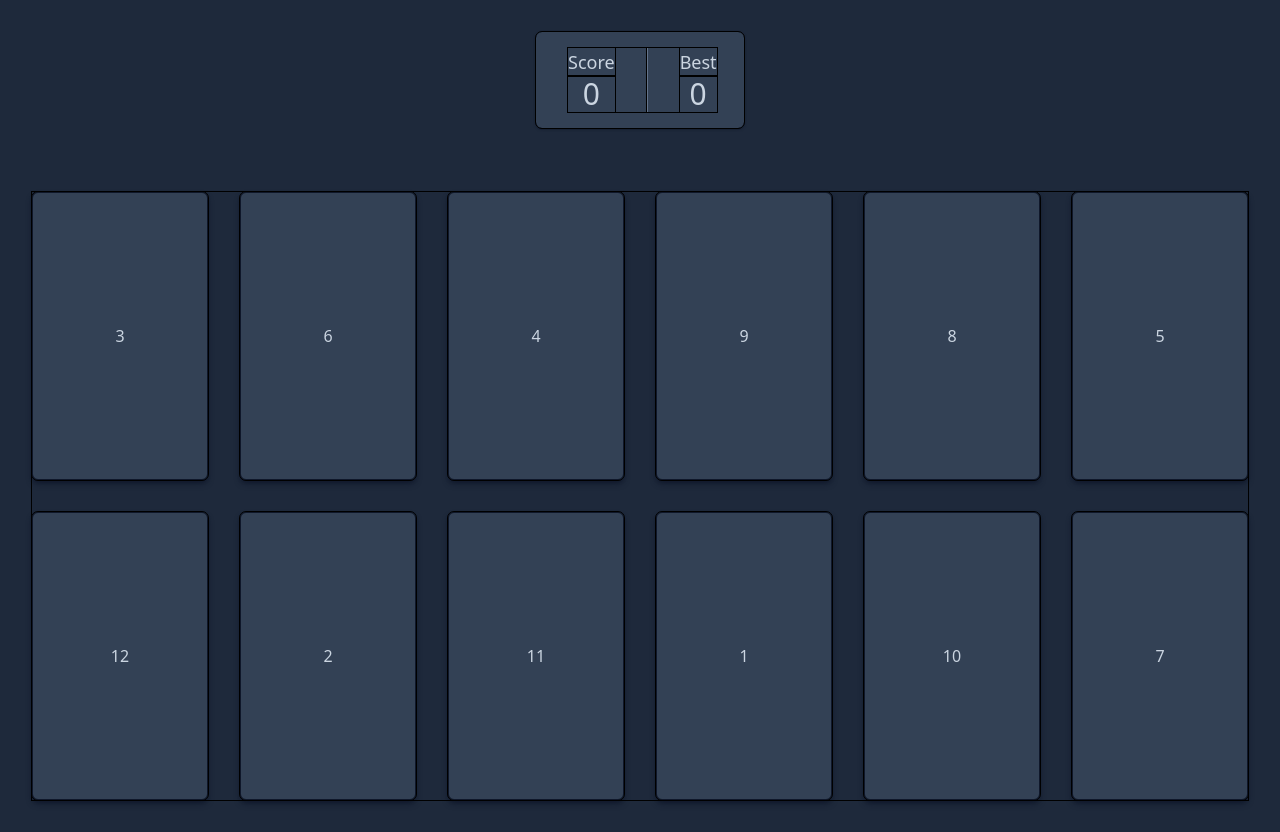
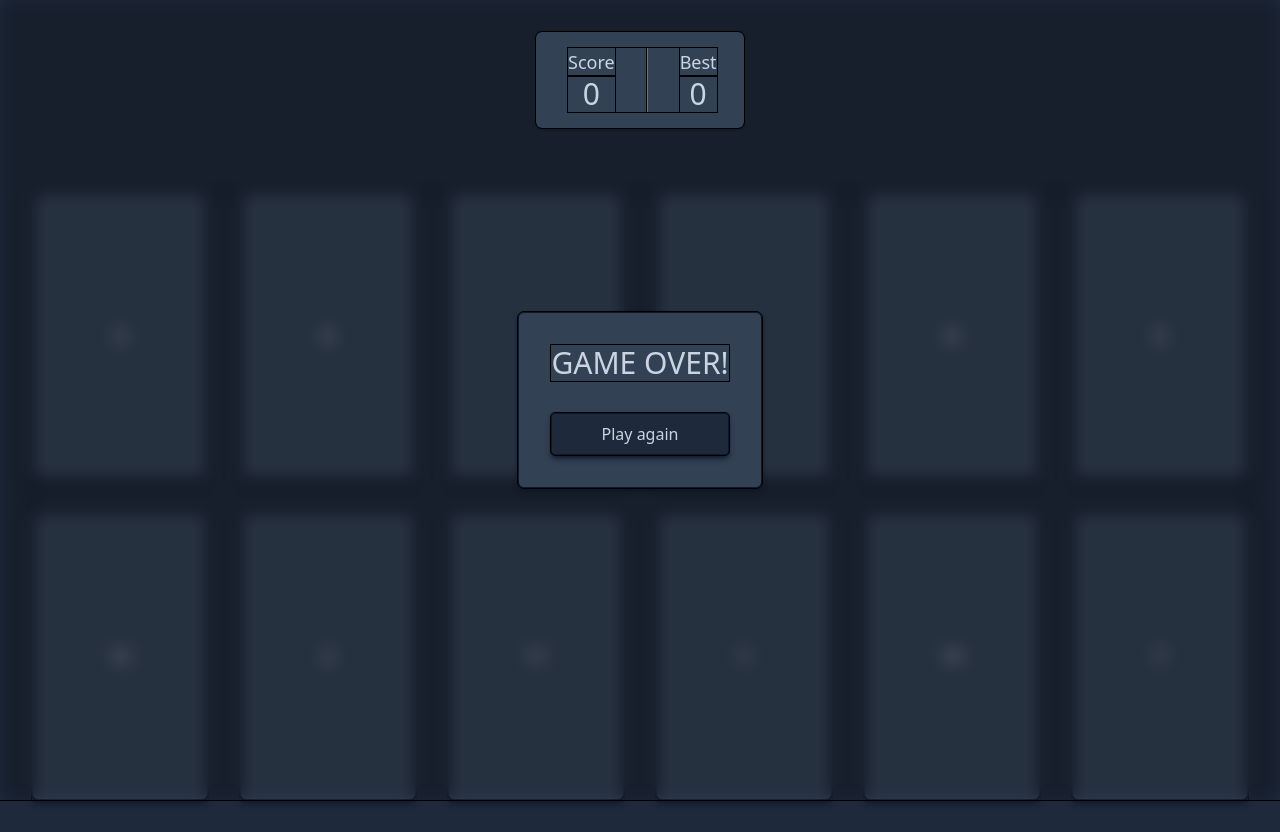
Before and after one commit to royojeda/memory-card, a React (Create React App) app: page / in a window 1280 px wide. Built offline with nearby package versions, Linux system fonts and the light colour scheme.

Commit message:
feat: add a 'play again' prompt on game over

```diff
--- a/src/App.tsx
+++ b/src/App.tsx
@@ -1,6 +1,7 @@
 import { useEffect, useState } from "react";
 import uniqid from "uniqid";
 import Card from "./components/Card";
+import Modal from "./components/Modal";
 
 export default function App() {
   const [cards, setCards] = useState(
@@ -9,12 +10,11 @@ export default function App() {
       content: `${i + 1}`,
     }))
   );
-
   const [clickedCards, setClickedCards] = useState<
     Array<{ id: string; content: string }>
   >([]);
-  // eslint-disable-next-line @typescript-eslint/no-unused-vars
   const [score, setScore] = useState({ current: 0, highest: 0 });
+  const [isGameOver, setIsGameOver] = useState(true);
 
   const shuffle = <Type,>(inputArray: Type[]): Type[] => {
     const outputArray = [...inputArray];
@@ -43,9 +43,7 @@ export default function App() {
 
   const handleClick = (card: { id: string; content: string }) => {
     if (clickedCards.includes(card)) {
-      setScore({ ...score, current: 0 });
-      setClickedCards([]);
-      console.log("Game Over!");
+      setIsGameOver(true);
     } else {
       if (score.current >= score.highest) {
         setScore({ current: score.current + 1, highest: score.highest + 1 });
@@ -56,10 +54,17 @@ export default function App() {
     }
   };
 
+  const handlePlayAgain = () => {
+    setScore({ ...score, current: 0 });
+    setClickedCards([]);
+    setIsGameOver(false);
+  };
+
   return (
     <div className="flex min-h-screen max-w-[100vw] bg-slate-800 text-slate-300">
+      {isGameOver && <Modal onClick={handlePlayAgain} />}
       <div className="flex flex-1 flex-col items-center justify-center gap-8 p-8 xl:gap-16">
-        <div className="flex w-52 select-none divide-x divide-slate-500 rounded-md bg-slate-700 px-4 py-2 text-center shadow shadow-slate-900 xl:px-8 xl:py-4">
+        <div className="z-20 flex w-52 select-none divide-x divide-slate-500 rounded-md bg-slate-700 px-4 py-2 text-center shadow shadow-slate-900 xl:px-8 xl:py-4">
           <div className="w-1/2 min-w-fit pr-4 xl:pr-8 xl:text-lg">
             <div>Score</div>
             <div className="text-2xl xl:text-3xl">{score.current}</div>
--- /dev/null
+++ b/src/components/Modal.tsx
@@ -0,0 +1,40 @@
+import { useState, useEffect } from "react";
+
+interface ModalProps {
+  onClick: () => void;
+}
+
+export default function Modal({ onClick }: ModalProps) {
+  const [modalClass, setModalClass] = useState("opacity-0 z-[-1]");
+
+  useEffect(() => {
+    setTimeout(() => {
+      setModalClass("opacity-100");
+    }, 5);
+  }, []);
+
+  const handleClick = () => {
+    setModalClass("opacity-0");
+    setTimeout(() => {
+      setModalClass("opacity-0 z-[-1]");
+      onClick();
+    }, 500);
+  };
+
+  return (
+    <div
+      className={`fixed inset-0 flex items-center justify-center backdrop-blur backdrop-brightness-75 transition duration-500 ${modalClass}`}
+    >
+      <div className="flex flex-col gap-8 rounded-md border border-slate-900 bg-slate-700 p-8 shadow-md shadow-slate-900">
+        <div className="text-3xl">GAME OVER!</div>
+        <button
+          type="button"
+          onClick={handleClick}
+          className="rounded border border-slate-900 bg-slate-800 py-2 shadow-md shadow-slate-900 transition hover:bg-slate-600 focus:ring focus:ring-slate-500"
+        >
+          Play again
+        </button>
+      </div>
+    </div>
+  );
+}
```
